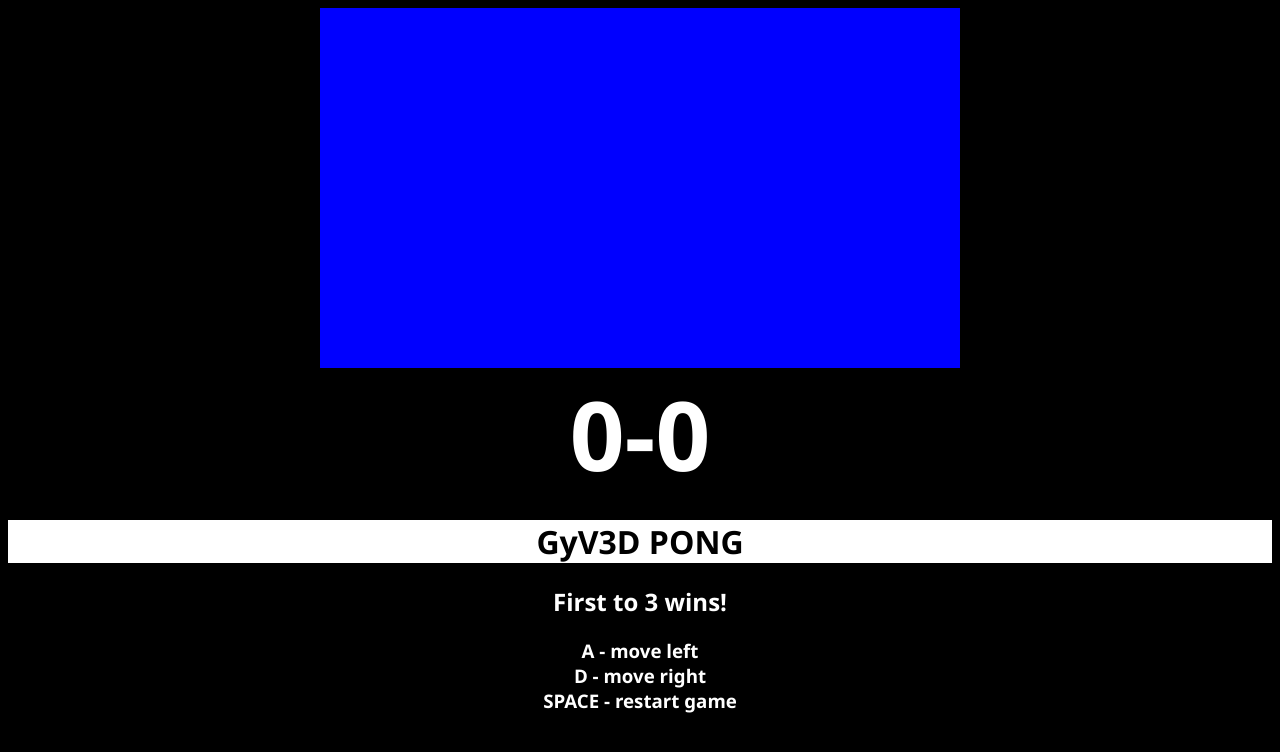
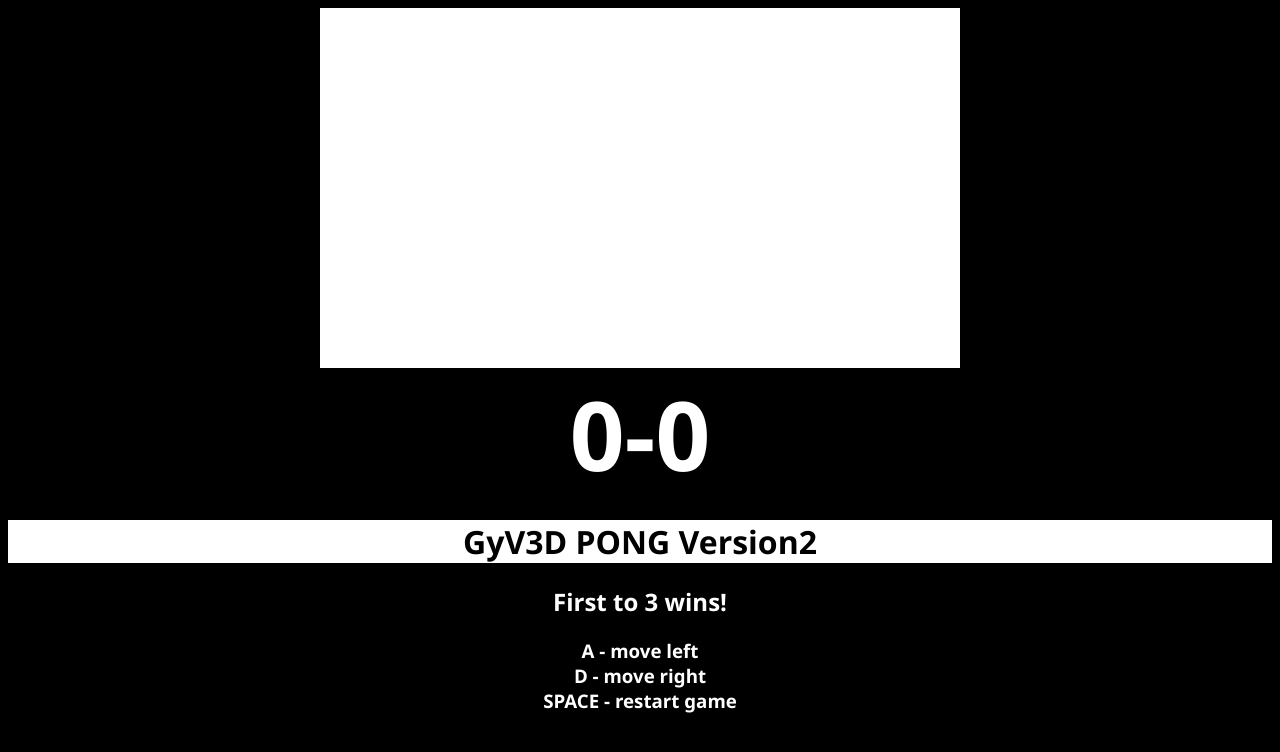
Before and after one commit to rafaginard/pong_3D, a plain HTML site: page index.html in a window 1280 px wide. Drawn offline with nearby package versions, Linux system fonts and the light colour scheme.

Commit message:
index hecho

```diff
--- a/index.html
+++ b/index.html
@@ -7,7 +7,7 @@
 				background-color: black;
 			}
 			#gameCanvas {
-				background-color: blue;
+				background-color: white;
 				width: 640px;
 				height: 360px;
 				margin: auto;
@@ -38,7 +38,7 @@
 		<script src='js/pong.js'></script>
 		<div id='scoreboard'>
 			<h1 id='scores'>0-0</h1>
-			<h1 id='title'>GyV3D PONG</h1>
+			<h1 id='title'>GyV3D PONG Version2</h1>
 			<h2 id='winnerBoard'>First to 3 wins!</h2>
 			<h3>A - move left
 			<br>D - move right
```
